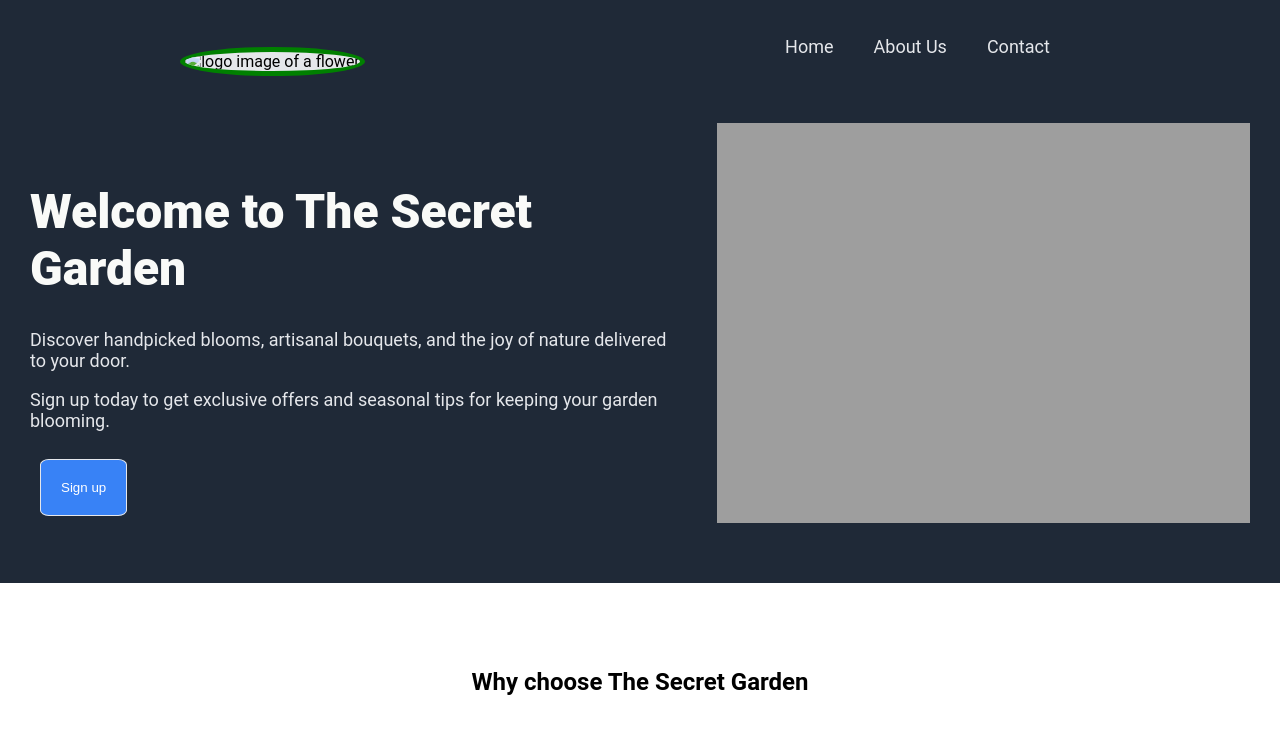
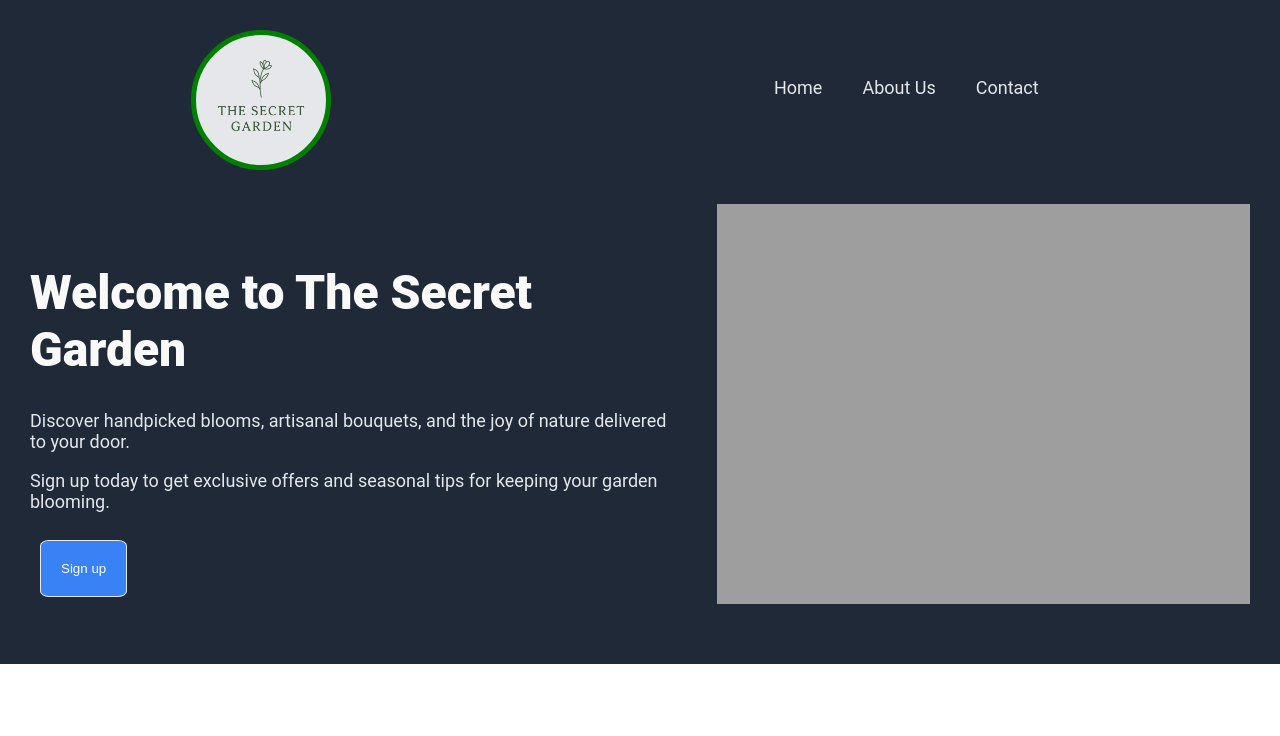
Before and after one commit to pinkLemon3/the_secret_garden, a plain HTML site: page index.html in a window 1280 px wide. Shown: the top 736 px of the page. Drawn offline with Linux system fonts and the light colour scheme; the site is published under a folder, as on GitHub Pages, so addresses that start at the root find nothing.

Commit message:
fixed the logo image path as just the alt text was displayed

```diff
--- a/index.html
+++ b/index.html
@@ -14,7 +14,7 @@
             <!-- Add header and logo divs -->
             <div class="header">
                 <div class="logo">
-                    <img class="logo-image" src="/images/logo.png" alt="logo image of a flower">
+                    <img class="logo-image" src="images/logo.png" alt="logo image of a flower">
                 </div>
                 <ul class="navigation-links">
                     <li><a href="">Home</a></li>
```
